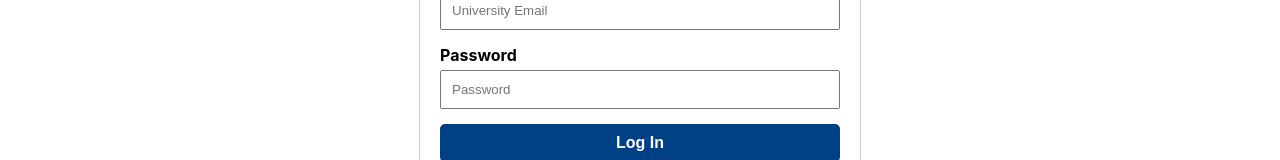
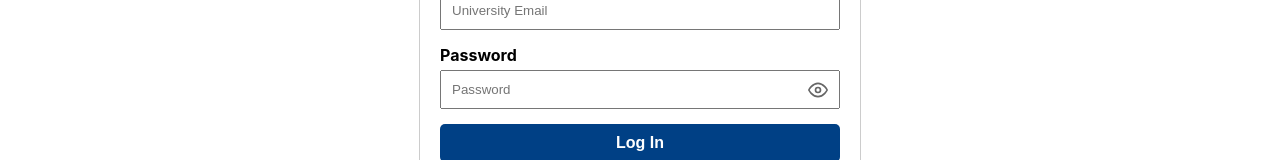
Before and after one commit to Vivianmurathimi/digital-credit-transfer, a React (Create React App) app in the folder frontend/: page /login in a window 1280 px wide. Shown: the part 300-460 px from the top of the page. Built offline with nearby package versions, Linux system fonts and the light colour scheme.

Commit message:
Add show/hide password toggle to login, register and reset password

```diff
--- a/frontend/src/components/Login.js
+++ b/frontend/src/components/Login.js
@@ -2,6 +2,7 @@ import React, { useState } from 'react';
 import axios from 'axios';
 import { useNavigate } from 'react-router-dom';
 import { useTranslation } from 'react-i18next';
+import PasswordInput from './PasswordInput';
 
 const Login = () => {
     const { t } = useTranslation();
@@ -43,11 +44,9 @@ const Login = () => {
                 </div>
                 <div>
                     <label style={{ fontWeight: 'bold' }}>{t('login_password_label')}</label>
-                    <input
-                        type="password"
+                    <PasswordInput
                         value={password}
                         onChange={(e) => setPassword(e.target.value)}
-                        required
                         style={{ width: '100%', padding: '10px', boxSizing: 'border-box', marginTop: '5px' }}
                         placeholder={t('login_password_placeholder')}
                     />
--- /dev/null
+++ b/frontend/src/components/PasswordInput.js
@@ -0,0 +1,39 @@
+import React, { useState } from 'react';
+import { useTranslation } from 'react-i18next';
+
+// Password field with an eye button to show or hide what was typed.
+// Hidden by default; each field keeps its own show/hide state.
+const PasswordInput = ({ value, onChange, placeholder, style }) => {
+    const { t } = useTranslation();
+    const [visible, setVisible] = useState(false);
+    const label = t(visible ? 'password_hide' : 'password_show');
+
+    return (
+        <div style={{ position: 'relative', marginTop: '5px' }}>
+            <input
+                type={visible ? 'text' : 'password'}
+                value={value}
+                onChange={onChange}
+                placeholder={placeholder}
+                required
+                style={{ ...style, marginTop: 0, paddingRight: '40px' }}
+            />
+            {/* type="button" so clicking the eye never submits the form */}
+            <button
+                type="button"
+                onClick={() => setVisible((v) => !v)}
+                aria-label={label}
+                title={label}
+                style={{ position: 'absolute', right: '8px', top: '50%', transform: 'translateY(-50%)', background: 'none', border: 'none', cursor: 'pointer', padding: '4px', color: 'var(--text-muted)', display: 'flex' }}
+            >
+                <svg width="20" height="20" viewBox="0 0 24 24" fill="none" stroke="currentColor" strokeWidth="2" strokeLinecap="round" strokeLinejoin="round" aria-hidden="true">
+                    <path d="M1 12s4-8 11-8 11 8 11 8-4 8-11 8-11-8-11-8z" />
+                    <circle cx="12" cy="12" r="3" />
+                    {visible && <line x1="3" y1="3" x2="21" y2="21" />}
+                </svg>
+            </button>
+        </div>
+    );
+};
+
+export default PasswordInput;
--- a/frontend/src/components/Register.js
+++ b/frontend/src/components/Register.js
@@ -1,6 +1,7 @@
 import React, { useState } from 'react';
 import axios from 'axios';
 import { useTranslation } from 'react-i18next';
+import PasswordInput from './PasswordInput';
 
 const Register = () => {
     const { t, i18n } = useTranslation();
@@ -48,7 +49,7 @@ const Register = () => {
                         </div>
                         <div>
                             <label style={{ fontWeight: 'bold' }}>{t('register_password')}</label>
-                            <input type="password" value={password} onChange={(e) => setPassword(e.target.value)} required style={{ width: '100%', padding: '10px', boxSizing: 'border-box', marginTop: '5px', border: '1px solid var(--border-strong)', borderRadius: '4px' }} placeholder={t('register_password_placeholder')} />
+                            <PasswordInput value={password} onChange={(e) => setPassword(e.target.value)} style={{ width: '100%', padding: '10px', boxSizing: 'border-box', marginTop: '5px', border: '1px solid var(--border-strong)', borderRadius: '4px' }} placeholder={t('register_password_placeholder')} />
                         </div>
 
                         <button type="submit" style={{ padding: '12px', backgroundColor: 'var(--accent)', color: 'white', border: 'none', borderRadius: '5px', cursor: 'pointer', fontWeight: 'bold', fontSize: '16px', marginTop: '10px' }}>
--- a/frontend/src/components/ResetPassword.js
+++ b/frontend/src/components/ResetPassword.js
@@ -2,6 +2,7 @@ import React, { useState } from 'react';
 import { useParams, useNavigate } from 'react-router-dom';
 import axios from 'axios';
 import { useTranslation } from 'react-i18next';
+import PasswordInput from './PasswordInput';
 
 const ResetPassword = () => {
     const { t } = useTranslation();
@@ -41,22 +42,18 @@ const ResetPassword = () => {
             <form onSubmit={handleSubmit} style={{ display: 'flex', flexDirection: 'column', gap: '15px' }}>
                 <div>
                     <label style={{ fontWeight: 'bold' }}>{t('reset_new_password_label')}</label>
-                    <input
-                        type="password"
+                    <PasswordInput
                         value={newPassword}
                         onChange={(e) => setNewPassword(e.target.value)}
-                        required
                         style={{ width: '100%', padding: '10px', boxSizing: 'border-box', marginTop: '5px', border: '1px solid var(--border-strong)', borderRadius: '4px' }}
                         placeholder={t('reset_password_placeholder')}
                     />
                 </div>
                 <div>
                     <label style={{ fontWeight: 'bold' }}>{t('reset_confirm_password_label')}</label>
-                    <input
-                        type="password"
+                    <PasswordInput
                         value={confirmPassword}
                         onChange={(e) => setConfirmPassword(e.target.value)}
-                        required
                         style={{ width: '100%', padding: '10px', boxSizing: 'border-box', marginTop: '5px', border: '1px solid var(--border-strong)', borderRadius: '4px' }}
                         placeholder={t('reset_password_placeholder')}
                     />
--- a/frontend/src/locales/de.json
+++ b/frontend/src/locales/de.json
@@ -33,6 +33,8 @@
   "login_email_placeholder": "Universitäts-E-Mail",
   "login_password_label": "Passwort",
   "login_password_placeholder": "Passwort",
+  "password_show": "Passwort anzeigen",
+  "password_hide": "Passwort verbergen",
   "login": "Anmelden",
   "login_register_prompt": "Noch kein Konto?",
   "login_register_link": "Hier registrieren",
--- a/frontend/src/locales/en.json
+++ b/frontend/src/locales/en.json
@@ -33,6 +33,8 @@
   "login_email_placeholder": "University Email",
   "login_password_label": "Password",
   "login_password_placeholder": "Password",
+  "password_show": "Show password",
+  "password_hide": "Hide password",
   "login": "Log In",
   "login_register_prompt": "Don't have an account?",
   "login_register_link": "Register here",
--- a/frontend/src/locales/hu.json
+++ b/frontend/src/locales/hu.json
@@ -33,6 +33,8 @@
   "login_email_placeholder": "Egyetemi E-mail",
   "login_password_label": "Jelszó",
   "login_password_placeholder": "Jelszó",
+  "password_show": "Jelszó megjelenítése",
+  "password_hide": "Jelszó elrejtése",
   "login": "Bejelentkezés",
   "login_register_prompt": "Még nincs fiókja?",
   "login_register_link": "Regisztráljon itt",
```
